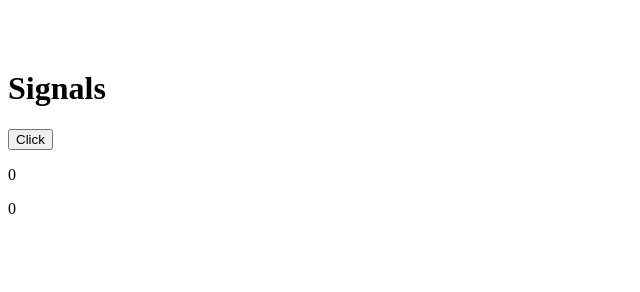
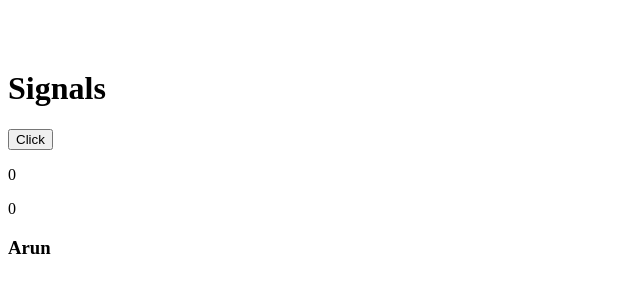
Before and after one commit to ArunSakthiAnandM/angular18, an Angular app in the folder angular18/: page / in a window 1280 px wide. Shown: the part 414-706 px from the top of the page, without its empty margins (0-640 px from the left). Built offline with nearby package versions, Linux system fonts and the light colour scheme.

Commit message:
Change detection update

```diff
--- a/angular18/src/app/app.component.html
+++ b/angular18/src/app/app.component.html
@@ -1,3 +1,3 @@
 <app-first></app-first>
 <app-control-flow></app-control-flow>
-<app-signals></app-signals>
+<app-signals [name]="userName"></app-signals>
--- a/angular18/src/app/app.component.ts
+++ b/angular18/src/app/app.component.ts
@@ -1,4 +1,4 @@
-import { Component } from '@angular/core';
+import { Component, signal } from '@angular/core';
 import { RouterOutlet } from '@angular/router';
 import { FirstComponent } from './first/first.component';
 import { ControlFlowComponent } from './control-flow/control-flow.component';
@@ -17,5 +17,11 @@ import { SignalsComponent } from './signals/signals.component';
   styleUrl: './app.component.scss',
 })
 export class AppComponent {
+  constructor() {
+    setTimeout(() => {
+      this.userName = 'A' + this.userName;
+    }, 2000);
+  }
   title = 'angular18';
+  userName = 'Arun';
 }
--- a/angular18/src/app/app.config.ts
+++ b/angular18/src/app/app.config.ts
@@ -1,8 +1,16 @@
-import { ApplicationConfig, provideZoneChangeDetection } from '@angular/core';
+import {
+  ApplicationConfig,
+  provideExperimentalZonelessChangeDetection,
+  provideZoneChangeDetection,
+} from '@angular/core';
 import { provideRouter } from '@angular/router';
 
 import { routes } from './app.routes';
 
 export const appConfig: ApplicationConfig = {
-  providers: [provideZoneChangeDetection({ eventCoalescing: true }), provideRouter(routes)]
+  providers: [
+    // provideZoneChangeDetection({ eventCoalescing: true }),
+    provideRouter(routes),
+    provideExperimentalZonelessChangeDetection(),
+  ],
 };
--- a/angular18/src/app/signals/signals.component.html
+++ b/angular18/src/app/signals/signals.component.html
@@ -7,3 +7,5 @@
 <p>{{ count() }}</p>
 
 <p>{{ doubleCount() }}</p>
+
+<h3>{{ name() }}</h3>
--- a/angular18/src/app/signals/signals.component.ts
+++ b/angular18/src/app/signals/signals.component.ts
@@ -1,4 +1,4 @@
-import { Component, computed, effect, signal } from '@angular/core';
+import { Component, computed, effect, input, signal } from '@angular/core';
 
 @Component({
   selector: 'app-signals',
@@ -19,4 +19,6 @@ export class SignalsComponent {
   fun(): void {
     this.count.update((value) => value + 1);
   }
+
+  name = input<string>();
 }
```
